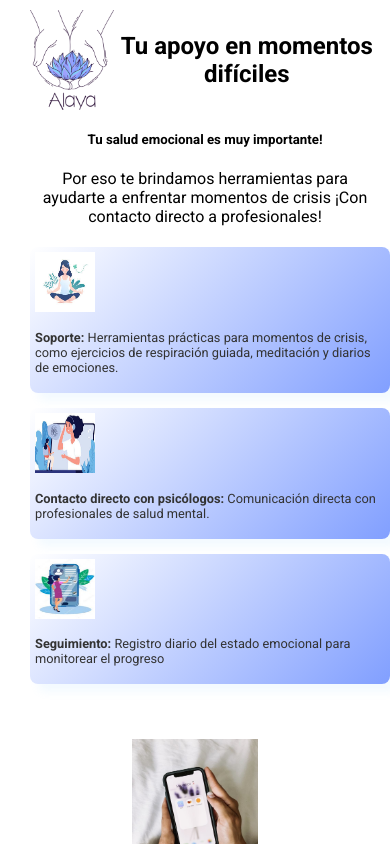
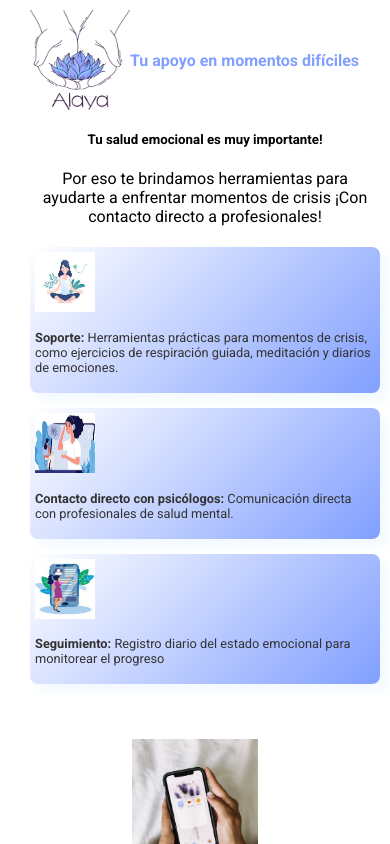
Before and after one commit to FlorSantamaria/LandingPage, a React (Create React App) app: page / in a window 390 px wide. Built offline with nearby package versions, Linux system fonts and the light colour scheme.

Commit message:
style benefit

```diff
--- a/src/page/styles.css
+++ b/src/page/styles.css
@@ -17,7 +17,7 @@
     width: 50%;
 }
 
- .h2 {
+ h2 {
     font-size: 1.5rem;
     margin: 0;
     color: var(--color-primary);
@@ -71,7 +71,7 @@
 }
 
 /* Diseño para pantallas pequeñas */
-@media (max-width: 480px) {
+@media (max-width: 768px) {
     .container {
         flex-direction: column;
         text-align: center;
@@ -82,9 +82,8 @@
         padding: 10px;
     }
 
-    .h2 {
+    h2 {
         font-size: 16px;
-        color: var(--color-primary);
     }
 
     .h5 {
@@ -103,6 +102,10 @@
         flex-direction: column;
         align-items: flex-start;
         text-align: left;
+        align-items: center;
+        width: 100%;
+        max-width: 100%;
+        box-sizing: border-box;
     }
 
     .benefit-icon {
```
